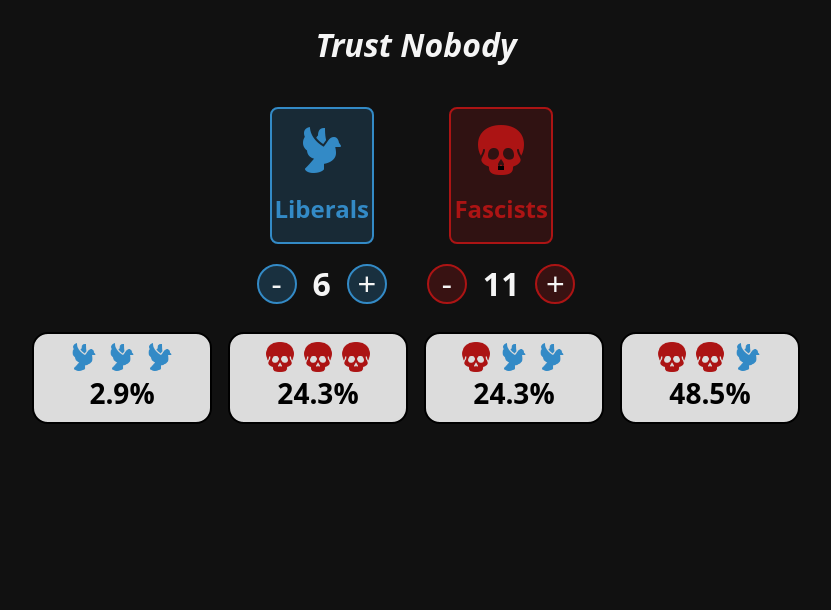
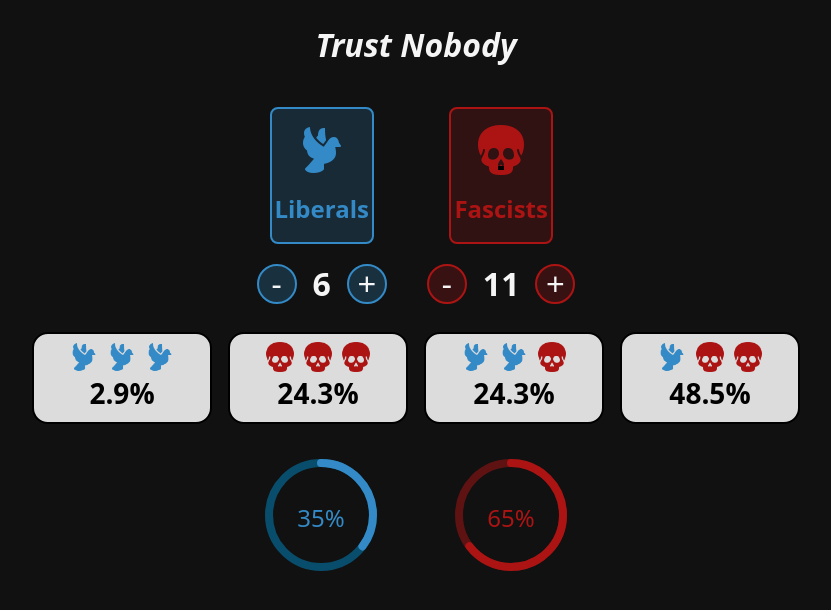
Before and after one commit to vijo95/probability-sh, a React (Vite) app: page / in a window 1280 px wide. Shown: the top 610 px of the page, without its empty margins (224-1055 px from the left). Built offline with nearby package versions, Linux system fonts and the light colour scheme.

Commit message:
refactor

```diff
--- a/src/App.css
+++ b/src/App.css
@@ -49,3 +49,17 @@
   background-color: rgba(51, 138, 198, 0.25);
   border: 2px solid #338ac6;
 }
+
+.onePolicyContainer {
+  display: flex;
+  justify-content: center;
+  align-items: center;
+  width: 100%;
+  margin-top: 1rem;
+  gap: 2.5rem;
+
+  img {
+    width: 3rem;
+    height: 3rem;
+  }
+}
--- a/src/App.tsx
+++ b/src/App.tsx
@@ -2,6 +2,8 @@ import { useState } from "react";
 import "./App.css";
 import { FasPolicy, LibPolicy } from "./components/policy/policy";
 import { DrawProbability } from "./components/drawProbability/drawProbability";
+import skull from "./assets/icons8-skull-100.png";
+import dove from "./assets/icons8-dove-100.png";
 
 function App() {
   const [numberOfFascists, setNumberOfFascists] = useState(11);
@@ -121,6 +123,110 @@ function App() {
           totalLib={numberOfLiberals}
         />
       </div>
+      <div className="onePolicyContainer">
+        <div style={{ position: "relative" }}>
+          <svg
+            width="150"
+            height="150"
+            viewBox="-18.75 -18.75 187.5 187.5"
+            version="1.1"
+            xmlns="http://www.w3.org/2000/svg"
+            style={{ transform: "rotate(-90deg)" }}
+          >
+            <circle
+              r="65"
+              cx="75"
+              cy="75"
+              fill="transparent"
+              stroke="rgba(1, 138, 198, 0.5)"
+              strokeWidth="10"
+            ></circle>
+            <circle
+              r="65"
+              cx="75"
+              cy="75"
+              stroke="#338ac6"
+              strokeWidth="10"
+              strokeLinecap="round"
+              strokeDashoffset={`${
+                408.2 -
+                (numberOfLiberals / (numberOfFascists + numberOfLiberals)) *
+                  408.2
+              }px`}
+              fill="transparent"
+              strokeDasharray="408.2px"
+            ></circle>
+          </svg>
+          <span
+            style={{
+              color: "#338ac6",
+              position: "absolute",
+              top: "50%",
+              left: "50%",
+              transform: "translate(-50%, -50%)",
+              fontSize: "1.5rem",
+              textAlign: "center",
+            }}
+          >
+            {(
+              (numberOfLiberals / (numberOfFascists + numberOfLiberals)) *
+              100
+            ).toFixed(0)}
+            %
+          </span>
+        </div>
+        <div style={{ position: "relative" }}>
+          <svg
+            width="150"
+            height="150"
+            viewBox="-18.75 -18.75 187.5 187.5"
+            version="1.1"
+            xmlns="http://www.w3.org/2000/svg"
+            style={{ transform: "rotate(-90deg)" }}
+          >
+            <circle
+              r="65"
+              cx="75"
+              cy="75"
+              fill="transparent"
+              stroke="rgba(172, 20, 20, 0.5)"
+              strokeWidth="10"
+            ></circle>
+            <circle
+              r="65"
+              cx="75"
+              cy="75"
+              stroke="#ac1414"
+              strokeWidth="10"
+              strokeLinecap="round"
+              strokeDashoffset={`${
+                408.2 -
+                (numberOfFascists / (numberOfFascists + numberOfLiberals)) *
+                  408.2
+              }px`}
+              fill="transparent"
+              strokeDasharray="408.2px"
+            ></circle>
+          </svg>
+          <span
+            style={{
+              color: "#ac1414",
+              position: "absolute",
+              top: "50%",
+              left: "50%",
+              transform: "translate(-50%, -50%)",
+              fontSize: "1.5rem",
+              textAlign: "center",
+            }}
+          >
+            {(
+              (numberOfFascists / (numberOfFascists + numberOfLiberals)) *
+              100
+            ).toFixed(0)}
+            %
+          </span>
+        </div>
+      </div>
     </div>
   );
 }
--- a/src/components/drawProbability/drawProbability.tsx
+++ b/src/components/drawProbability/drawProbability.tsx
@@ -40,7 +40,6 @@ const probability = ({ fas, lib, totalFas, totalLib }: Policies) => {
 };
 
 export const DrawProbability = ({ fas, lib, totalFas, totalLib }: Policies) => {
-  console.log(fas, lib);
   return (
     <div className="drawProbability">
       <div
@@ -51,13 +50,13 @@ export const DrawProbability = ({ fas, lib, totalFas, totalLib }: Policies) => {
           gap: "0.5rem",
         }}
       >
+        {Array.isArray(Array(lib)) &&
+          [...Array(lib)].map((_, index) => (
+            <img key={`lib-${index}`} src={dove} />
+          ))}
         {Array.isArray(Array(fas)) &&
           [...Array(fas)].map((_, index) => (
             <img key={`fas-${index}`} src={skull} />
-          ))}
-        {Array.isArray(Array(lib)) &&
-          [...Array(lib)].map((_, index) => (
-            <img key={`lib-${index}`} src={dove} />
           ))}
       </div>
       <span>{probability({ fas, lib, totalFas, totalLib })}%</span>
```
